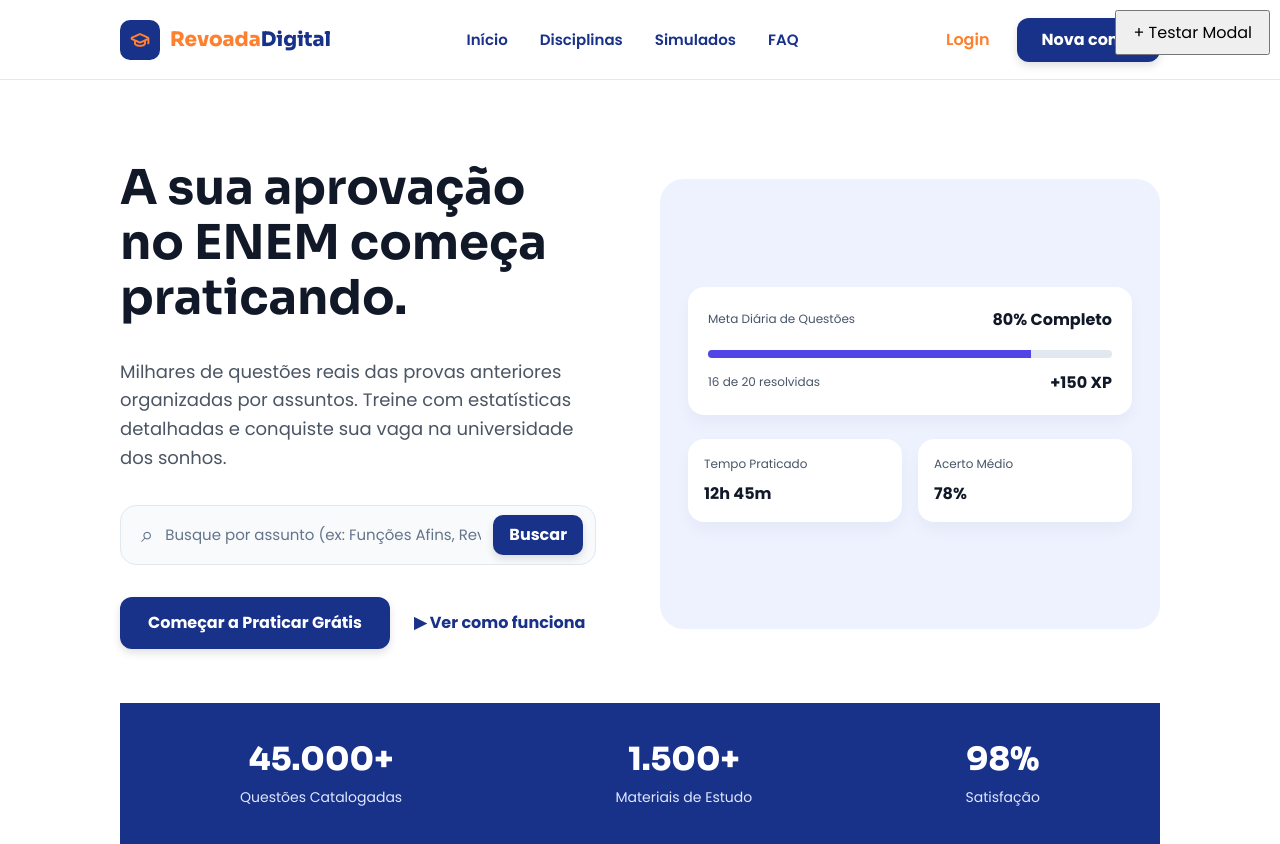
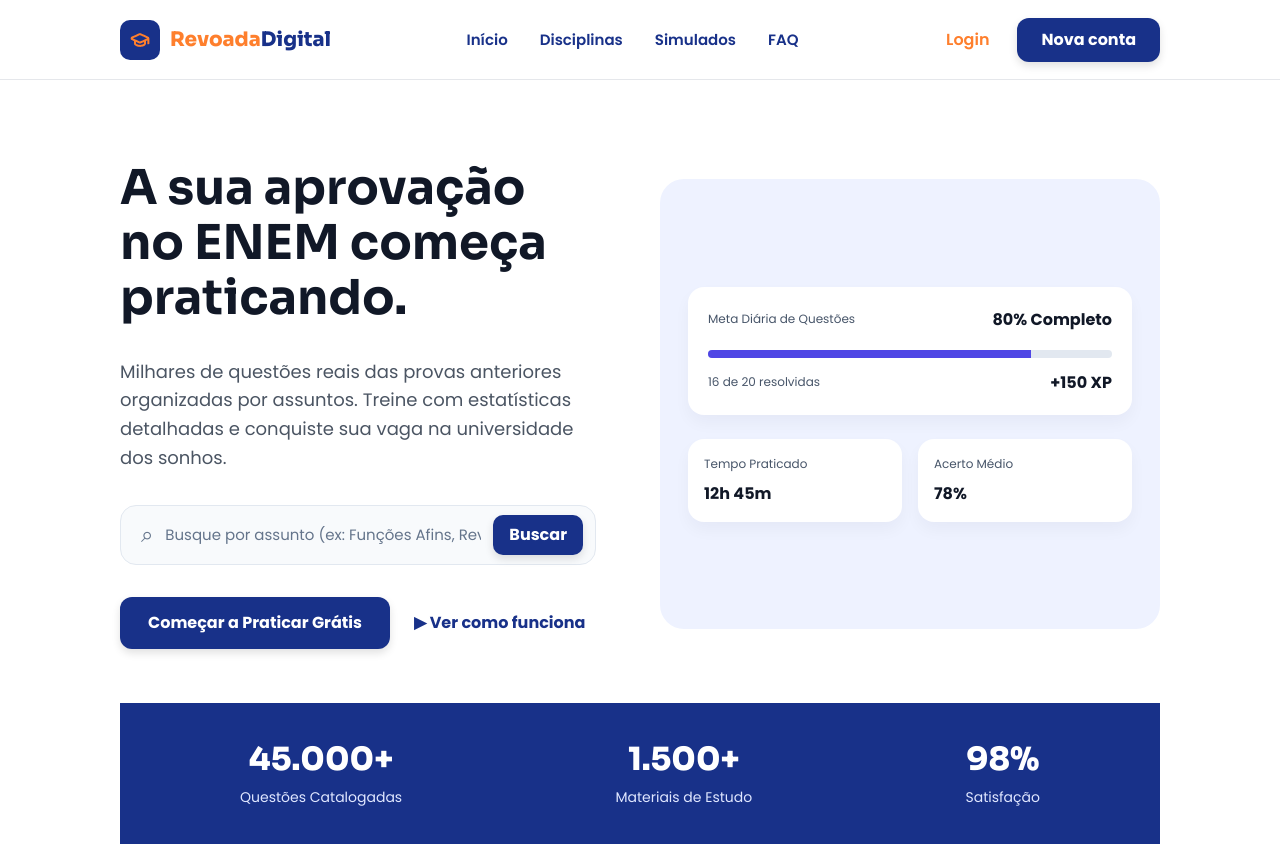
Before and after one commit to JoaoVitorChaves-05/Revoada-Digital, a React (Vite) app in the folder apps/frontend/: page / in a window 1280 px wide. Built offline with nearby package versions, Linux system fonts and the light colour scheme; the HTML template or start-up script is replaced by a standard one.

Commit message:
fix: eu mudei o app denovo sem querer e dei commit antes de restaurar, entao essa é a versao dele como tava antes de eu começar minha branch

```diff
--- a/apps/frontend/src/App.tsx
+++ b/apps/frontend/src/App.tsx
@@ -4,39 +4,18 @@ import { HomeScreen } from './screens/HomeScreen'
 import { CadastroScreen } from './screens/CadastroScreen'
 import { LoginScreen } from './screens/LoginScreen'
 import { RedefinirScreen } from './screens/RedefinirScreen'
-import { CreatePostModal } from './screens/CreatePostModal'
+
 
 type Screen = 'home' | 'cadastro' | 'login' | 'redefinir'
 
 function App() {
   const [screen, setScreen] = useState<Screen>('home')
-  const [modalAberto, setModalAberto] = useState(false)
 
-  const renderizarTela = () => {
-    if (screen === 'cadastro') return <CadastroScreen onBack={() => setScreen('home')} />
-    if (screen === 'login') return <LoginScreen onBack={() => setScreen('home')} onForgot={() => setScreen('redefinir')} />
-    if (screen === 'redefinir') return <RedefinirScreen onBack={() => setScreen('login')} />
+  if (screen === 'cadastro') return <CadastroScreen onBack={() => setScreen('home')} />
+  if (screen === 'login') return <LoginScreen onBack={() => setScreen('home')} onForgot={() => setScreen('redefinir')} />
+  if (screen === 'redefinir') return <RedefinirScreen onBack={() => setScreen('login')} />
 
-    return <HomeScreen onCadastro={() => setScreen('cadastro')} onLogin={() => setScreen('login')} />
-  }
-
-  return (
-    <>
-      <button
-        onClick={() => setModalAberto(true)}
-        style={{ position: 'absolute', top: 10, right: 10, zIndex: 9999, padding: '8px 16px', cursor: 'pointer' }}
-      >
-        + Testar Modal
-      </button>
-
-      {renderizarTela()}
-
-      <CreatePostModal
-        isOpen={modalAberto}
-        onClose={() => setModalAberto(false)}
-      />
-    </>
-  )
+  return <HomeScreen onCadastro={() => setScreen('cadastro')} onLogin={() => setScreen('login')} />
 }
 
 export default App
```
